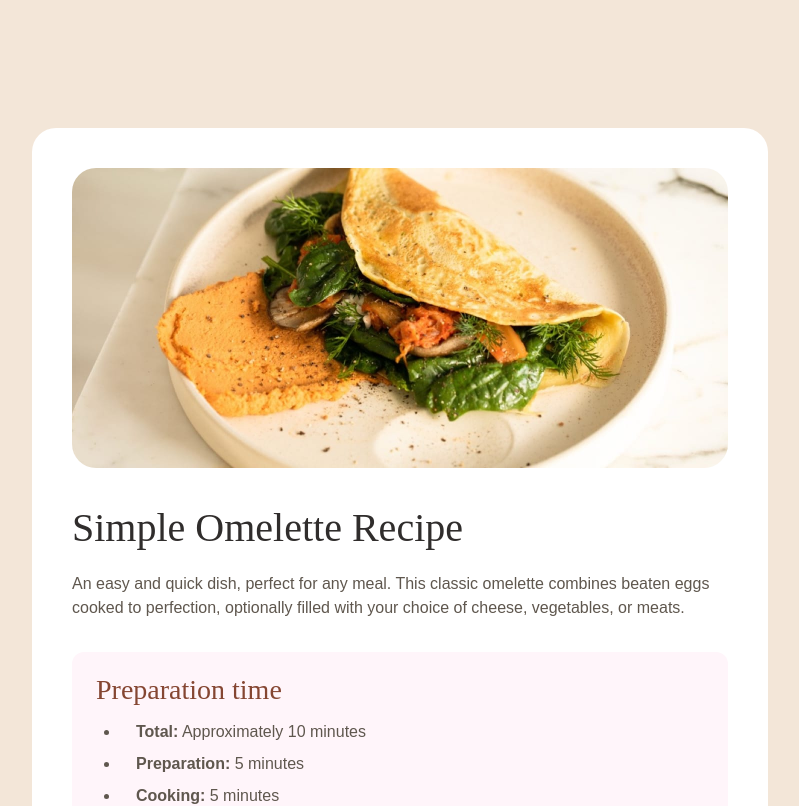
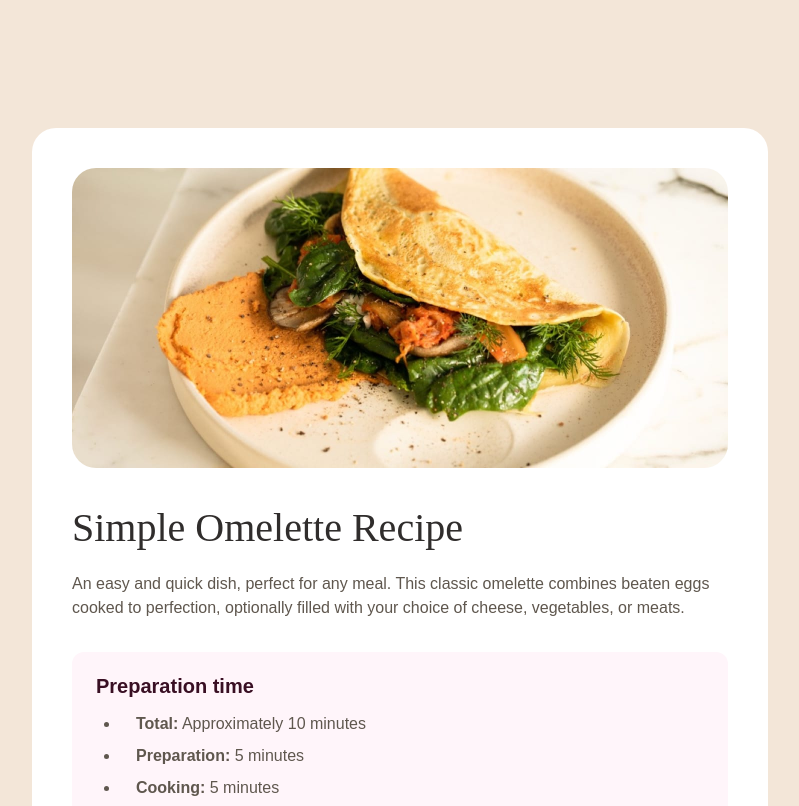
Before and after one commit to JamesLaviron/recipe-page-main, a Vue app: page / in a window 1280 px wide. Shown: the top 806 px of the page, without its empty margins (240-1039 px from the left). Built offline with nearby package versions, Linux system fonts and the light colour scheme.

Commit message:
Fix html error and title color

```diff
--- a/src/App.vue
+++ b/src/App.vue
@@ -16,6 +16,7 @@
         <SectionComponent
           title="Preparation time"
           className="card__section--preparation-time"
+          titleClass="card__section-title--preparation-time"
         >
           <ListComponent :items="preparationTimeItems" />
         </SectionComponent>
--- a/src/components/SectionComponent.vue
+++ b/src/components/SectionComponent.vue
@@ -1,6 +1,6 @@
 <template>
   <section :class="['card__section', className]">
-    <h2 class="card__section-title">{{ title }}</h2>
+    <h2 :class="['card__section-title', titleClass]">{{ title }}</h2>
     <slot></slot>
   </section>
 </template>
@@ -11,6 +11,7 @@ export default {
   props: {
     title: String,
     className: String,
+    titleClass: String,
   },
 };
 </script>
```
